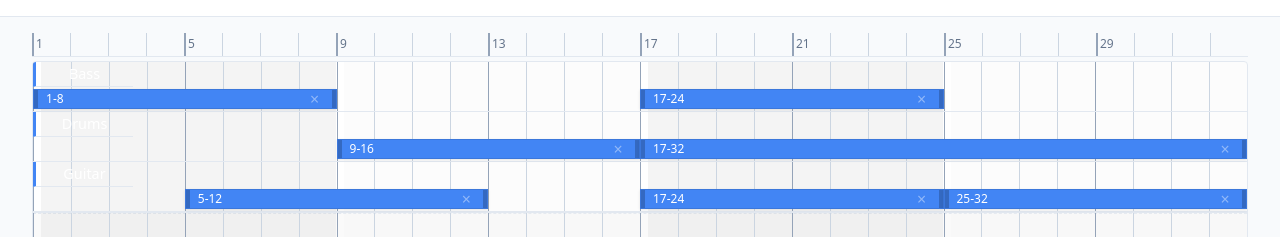
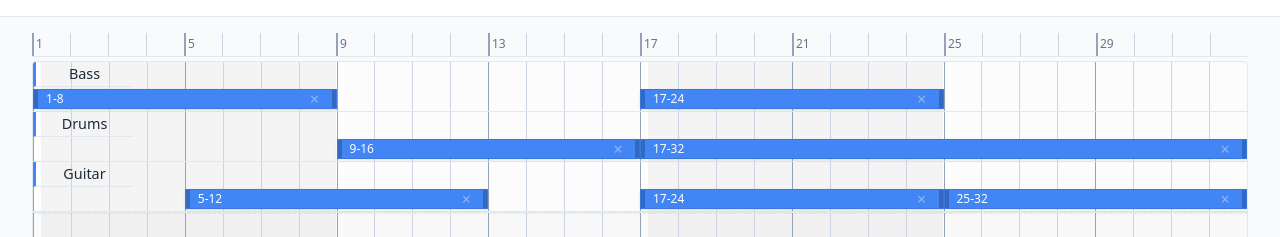
Before and after one commit to ringmaster/arrange, a React (Vite) app: page / in a window 1280 px wide. Shown: the part 202-439 px from the top of the page. Built offline with nearby package versions, Linux system fonts and the light colour scheme.

Commit message:
Move instrument label text color to CSS

```diff
--- a/src/components/InstrumentRow.tsx
+++ b/src/components/InstrumentRow.tsx
@@ -269,7 +269,7 @@ const InstrumentRow: React.FC<InstrumentRowProps> = ({
       onMouseUp={handleMouseUp}
     >
       {/* Instrument name/label - occupies top half of the row */}
-      <div className="instrument-label" style={{ color: textColor, borderLeft: `3px solid ${instrument.color}` }}>
+      <div className="instrument-label" style={{ borderLeft: `3px solid ${instrument.color}` }}>
         {isEditingName ? (
           <input
             type="text"
--- a/src/styles/InstrumentRow.css
+++ b/src/styles/InstrumentRow.css
@@ -26,6 +26,7 @@
     cursor: pointer;
     border-bottom: 1px solid var(--border-color);
     box-sizing: border-box;
+    color: var(--text-color);
 }
 
 .instrument-name {
@@ -48,6 +49,7 @@
     border-bottom: 1px solid var(--primary-color);
     padding: 2px 4px;
     border-radius: 2px;
+    color: var(--primary-color);
 }
 
 .instrument-row-content {
```
